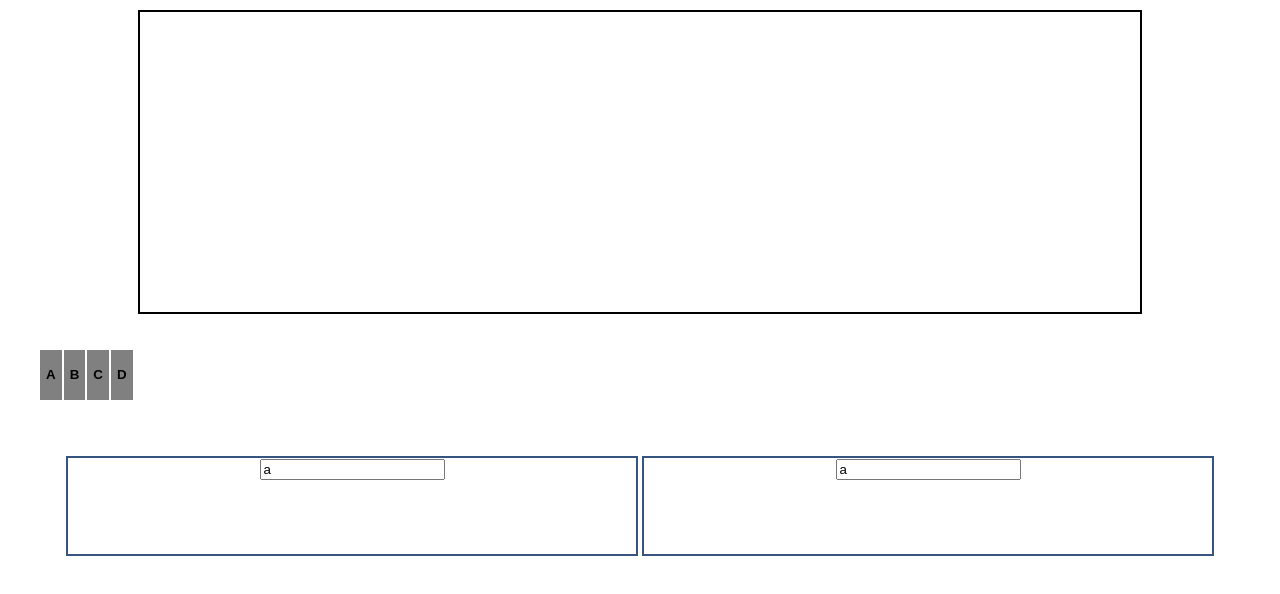
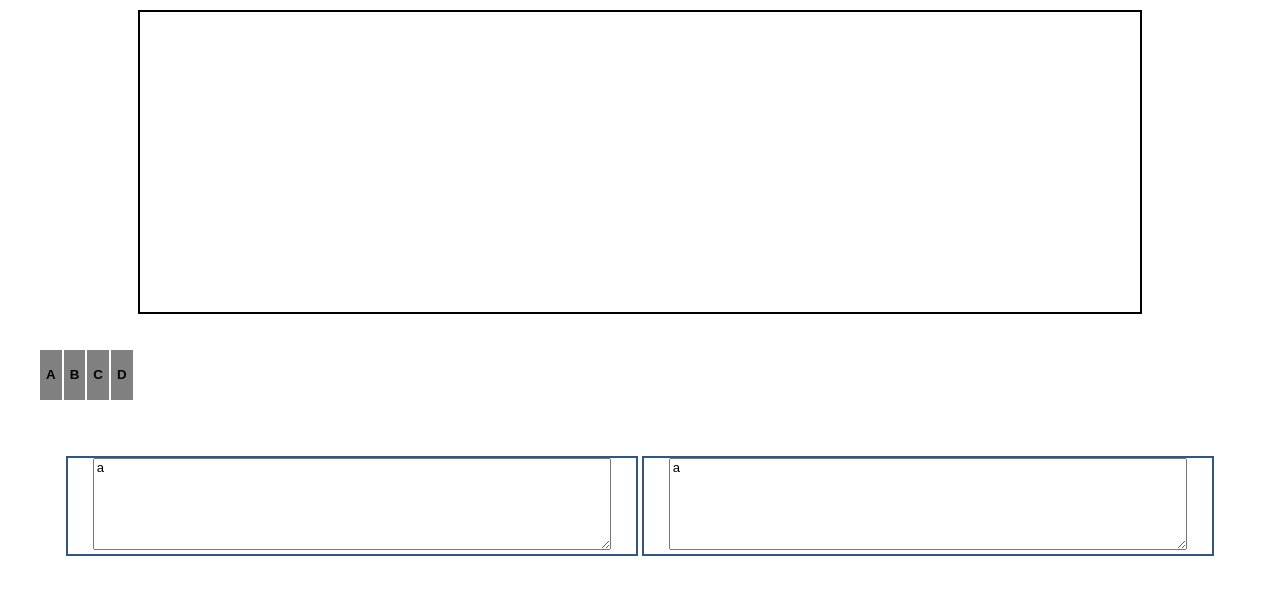
Before and after one commit to TSHacks2021/front_tsx, a React (Create React App) app: page / in a window 1280 px wide. Shown: the top 594 px of the page. Built offline with nearby package versions, Linux system fonts and the light colour scheme.

Commit message:
テキストエリアの設定

```diff
--- /dev/null
+++ b/src/Memo/PresenterTab.css
@@ -0,0 +1,4 @@
+textarea.memo {
+    width: 90%;
+    height: 90%;
+}
--- a/src/Memo/PresenterTab.tsx
+++ b/src/Memo/PresenterTab.tsx
@@ -1,6 +1,7 @@
 import React from "react";
 import { TodayPresenter } from "./TodayPresenter";
 import Tab from "./Tabs/Tab"
+import "./PresenterTab.css"
 
 type PresenterTabProps = {
     presenter: TodayPresenter;
@@ -10,15 +11,15 @@ type PresenterTabProps = {
 const PresenterTab = (props:PresenterTabProps) => {
     const {name, memo} = props.presenter;
 
-    const handleMemoChange = (e: React.ChangeEvent<HTMLInputElement>) => {
+    const handleMemoChange = (e: React.ChangeEvent<HTMLTextAreaElement>) => {
         props.onMemoChange(props.presenter.id, e.target.value);
     };
 
     return(
         <div className="presenter-tab">
             <Tab title="a">
-                <input
-                    type="text"
+                <textarea
+                    //type="text"
                     className="memo"
                     value={memo}
                     onChange={handleMemoChange}
```
